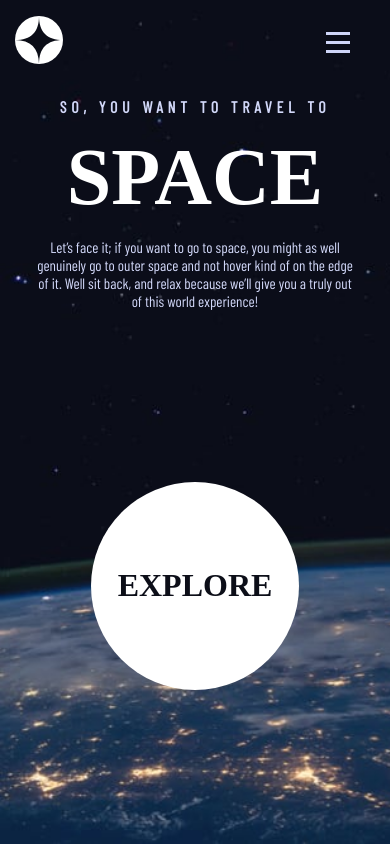
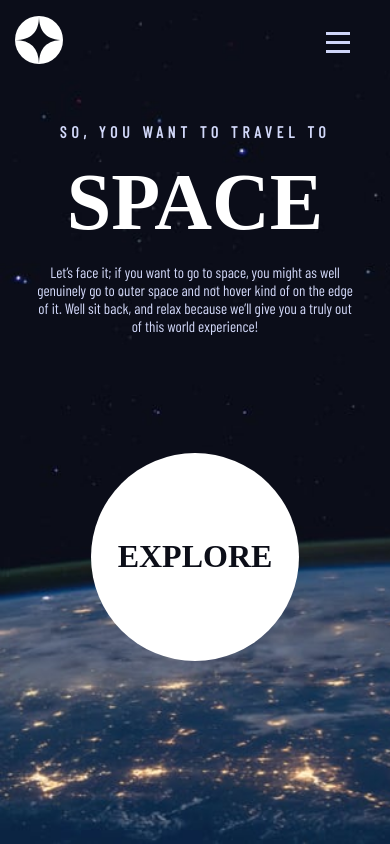
Before and after one commit to holmar18/frontend-mentor-space-tourism-website, a React (Create React App) app: page / in a window 390 px wide. Built offline with nearby package versions, Linux system fonts and the light colour scheme; a web font is replaced by a local one.

Commit message:
fix layout for some mobile devices

```diff
--- a/src/screens/CrewScreen/crewScreen.css
+++ b/src/screens/CrewScreen/crewScreen.css
@@ -1,7 +1,8 @@
 .main-container-crew {
 	max-width: 100%;
-	min-width: 370px;
-	height: 100vh;
+	min-width: 340px;
+	max-height: 100%;
+	min-height: 100vh;
 	background-size: cover;
 }
 
@@ -200,6 +201,7 @@ h3 {
 	.crew-content-container {
 		width: 50%;
 		height: 80%;
+		margin-top: 5%;
 		flex-direction: column;
 		justify-content: center;
 	}
--- a/src/screens/DestinationScreen/destinationScreen.css
+++ b/src/screens/DestinationScreen/destinationScreen.css
@@ -18,8 +18,9 @@
 
 .main-container-dest {
 	max-width: 100%;
-	min-width: 370px;
-	height: 100vh;
+	min-width: 340px;
+	max-height: 100%;
+	min-height: 100vh;
 	background-size: cover;
 }
 
--- a/src/screens/HomeScreen/homeScreen.css
+++ b/src/screens/HomeScreen/homeScreen.css
@@ -8,8 +8,10 @@
 }
 
 .main-container-home {
-	width: 100%;
-	height: 100vh;
+	max-width: 100%;
+	min-width: 340px;
+	max-height: 100%;
+	min-height: 100vh;
 	background-size: cover;
 }
 
@@ -74,7 +76,8 @@
 	}
 
 	.section-one {
-		height: 50vh;
+		height: 40vh;
+		margin-top: 8vh;
 	}
 
 	.big-title {
@@ -91,7 +94,7 @@
 	}
 
 	.section-two {
-		margin-top: 5%;
+		margin-top: 2%;
 	}
 }
 /*
@@ -125,6 +128,7 @@
 	.content-container {
 		display: flex;
 		flex-direction: row;
+		margin-top: 30vh;
 	}
 
 	.section-one {
--- a/src/screens/TechnologyScreen/technologyScreen.css
+++ b/src/screens/TechnologyScreen/technologyScreen.css
@@ -1,7 +1,8 @@
 .main-container-tech {
 	max-width: 100%;
-	min-width: 370px;
-	height: 100vh;
+	min-width: 340px;
+	max-height: 100%;
+	min-height: 100vh;
 	background-size: cover;
 }
 
```
